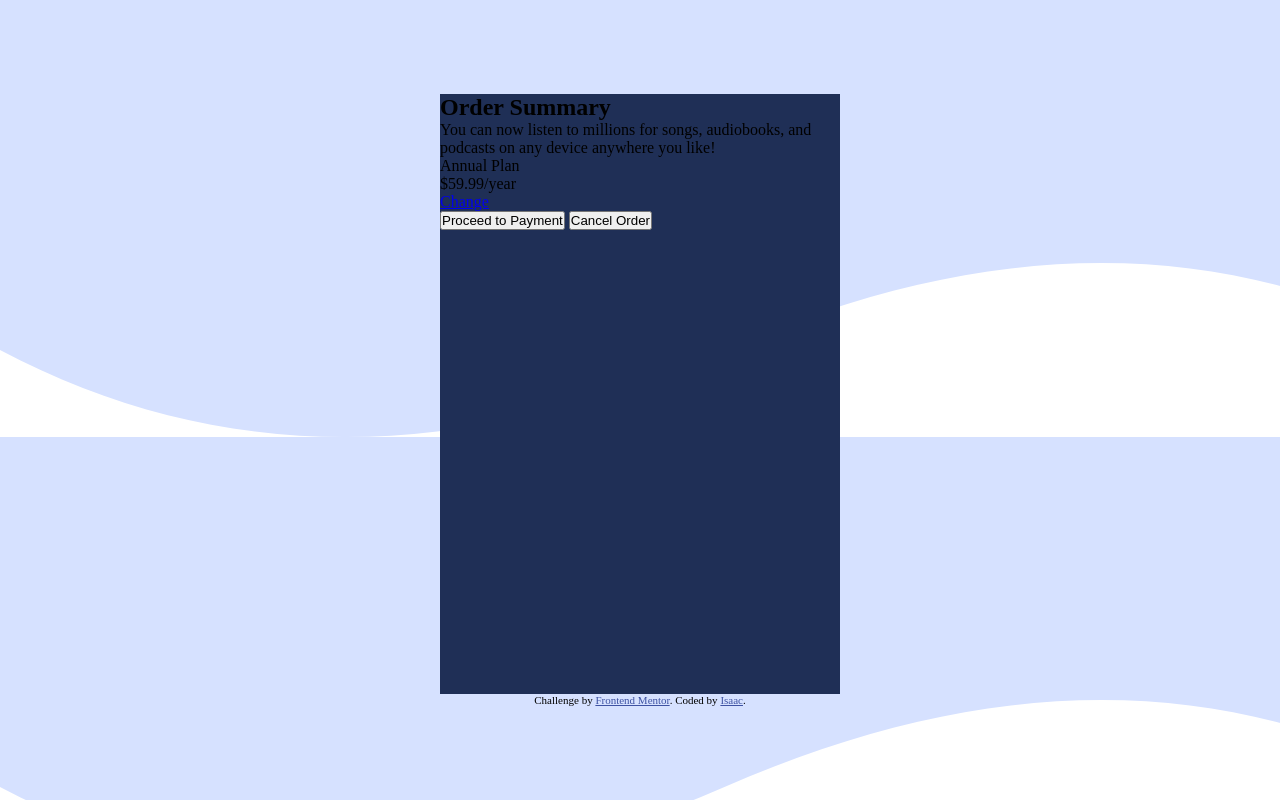
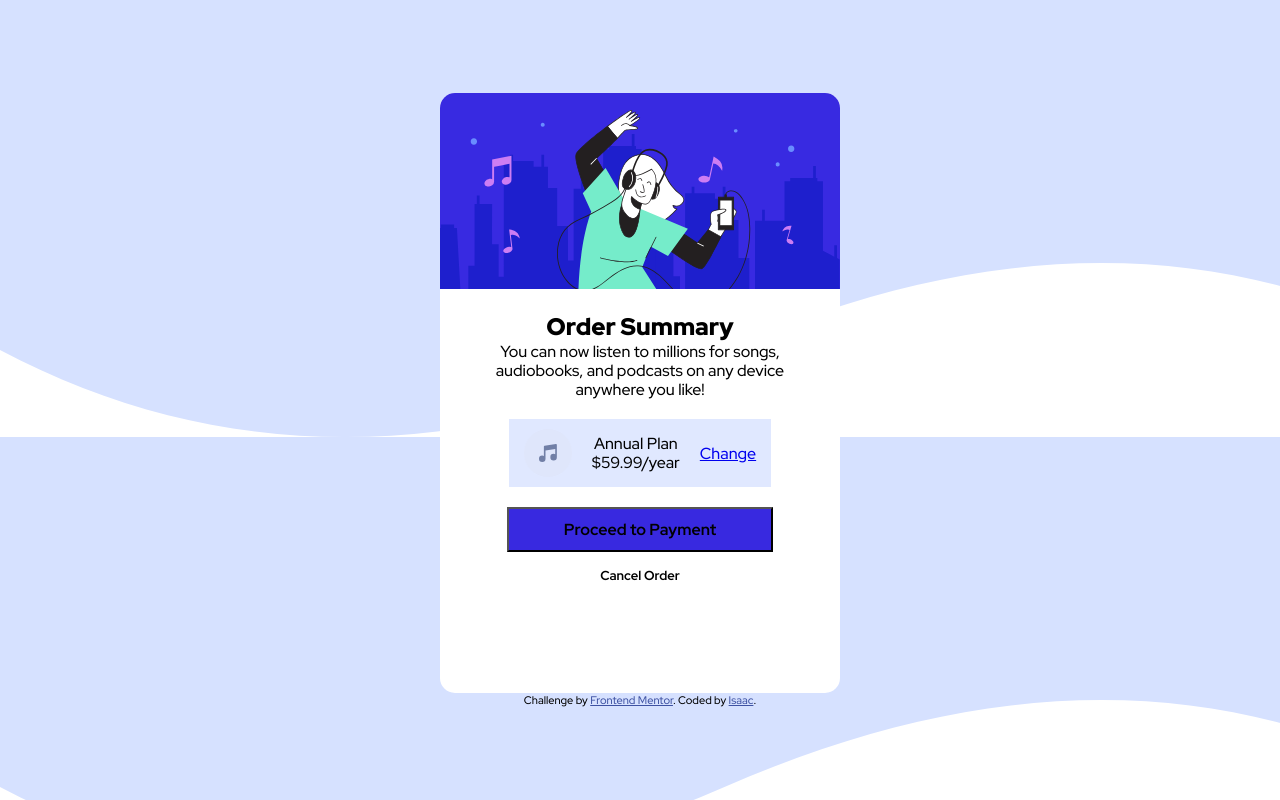
Before and after one commit to Isaacwyne/order-summary-card.github.io, a plain HTML site: page index.html in a window 1280 px wide. Drawn offline with Linux system fonts and the light colour scheme.

Commit message:
create basic layout and buttons

```diff
--- a/index.html
+++ b/index.html
@@ -11,16 +11,18 @@
 <body>
   <div class="card">
     <div class="card-img">
+      <img src="/images/illustration-hero.svg" alt="">
     </div>
     <div class="card-content">
       <h2>Order Summary</h2>
       <p>You can now listen to millions for songs, audiobooks, and podcasts on any device anywhere you like!</p>
       <div class="inner-div">
+        <img src="images/icon-music.svg" alt="">
         <p>Annual Plan <br> $59.99/year</p>
         <a href="#">Change</a>
       </div>
-      <button>Proceed to Payment</button>
-      <button>Cancel Order</button>
+      <button id="payment">Proceed to Payment</button>
+      <button id="cancel-order">Cancel Order</button>
     </div>
   </div>
 
--- a/styles/style.css
+++ b/styles/style.css
@@ -1,3 +1,5 @@
+@import url('https://fonts.googleapis.com/css2?family=Red+Hat+Display:wght@500;700;900&display=swap');
+
 * {
     margin: 0;
     padding: 0;
@@ -17,17 +19,71 @@
 body {
     height: 100vh;
     display: flex;
+    font-family: 'Red Hat Display', sans-serif;
     flex-direction: column;
     justify-content: center;
     align-items: center;
     background-image: url(/images/pattern-background-desktop.svg);
-    font-size: 1rem;
 }
 
 .card {
     height: 600px;
     width: 400px;
-    background-color: var(--clr-dark-blue);
+    background-color: #fff;
+    border-radius: 15px;
+}
+
+.card-img {
+    height: 220px;
+    width: 100%;
+}
+.card-img img {
+    width: 100%;
+    border-top-left-radius: 15px;
+    border-top-right-radius: 15px;
+}
+
+.card-content {
+    display: flex;
+    flex-direction: column;
+    align-items: center;
+    text-align: center;
+    line-height: 1.2;
+}
+
+.card-content h2 {
+    font-weight: 900;
+}
+
+.card-content p {
+    padding: 0 20px;
+}
+
+.inner-div {
+    background-color: var(--clr-pale-blue);
+    display: flex;
+    align-items: center;
+    padding: 10px 15px;
+    margin: 20px 0 20px 0;
+}
+
+button {
+    font-size: 1rem;
+    font-weight: 700;
+    font-family: 'Red Hat Display', sans-serif;
+}
+
+#payment {
+    background-color: var(--clr-bright-blue);
+    margin-bottom: 15px;
+    font-size: 1rem;
+    padding: 10px 55px;
+}
+
+#cancel-order {
+    border: none;
+    background: none;
+    font-size: 13px;
 }
 
 .attribution {
```
